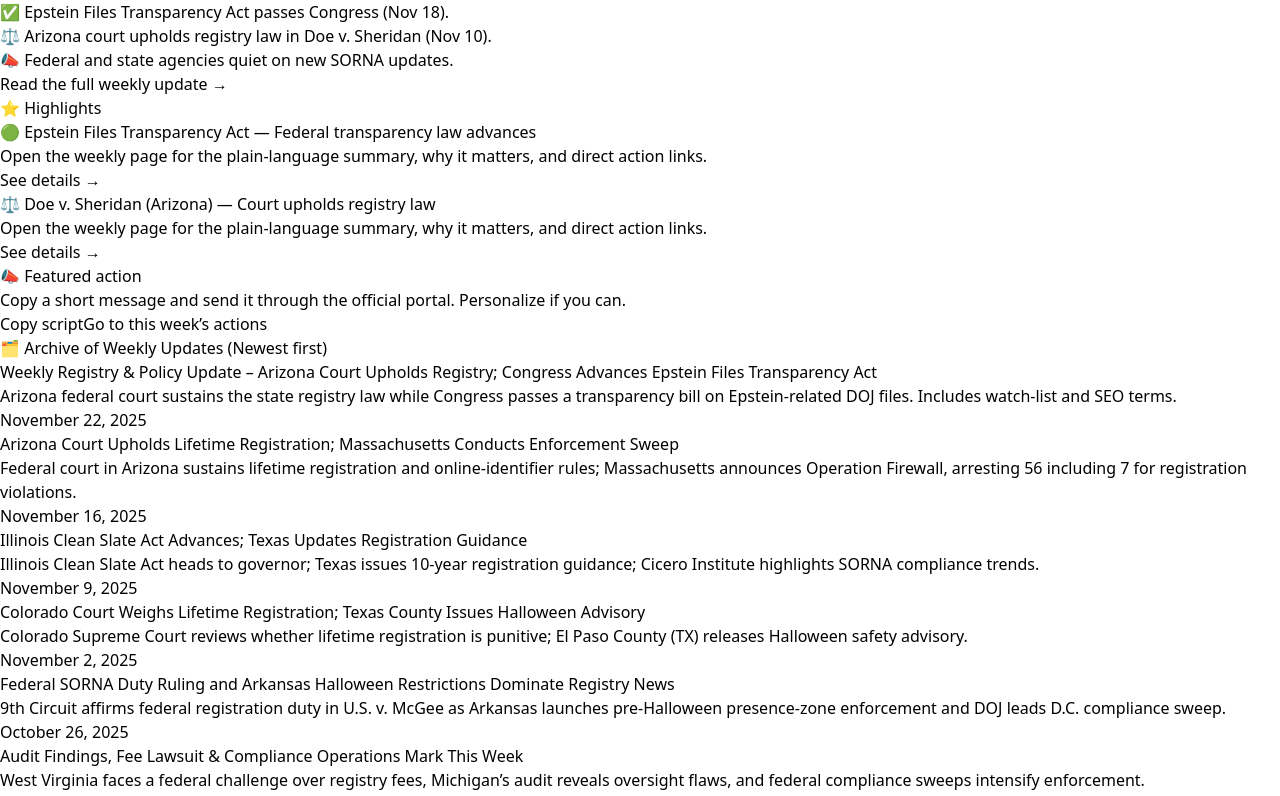
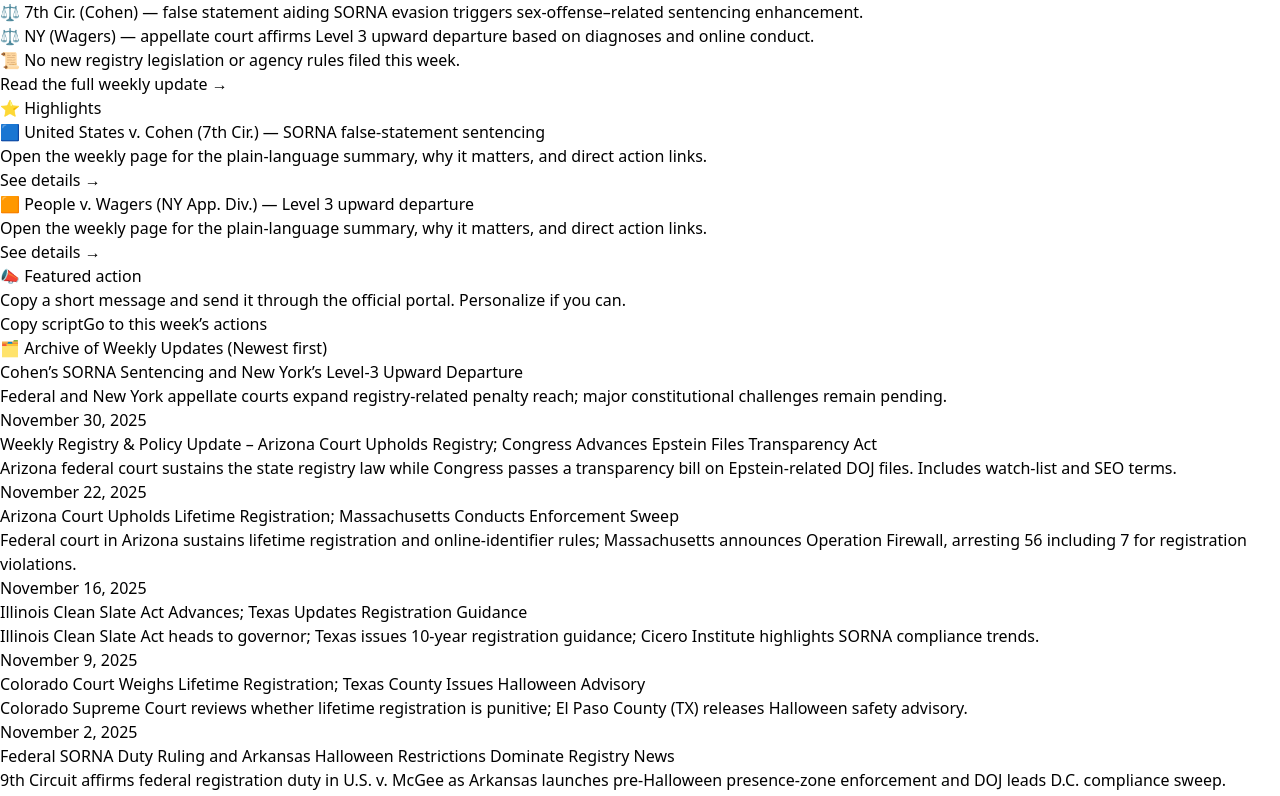
Before and after one commit to projectsolarrecon/Solar, a React (Vite) app: page /resources/legislative-tracker in a window 1280 px wide. Shown: the part 3200-3996 px from the top of the page. Built offline with nearby package versions, Linux system fonts and the light colour scheme.

Commit message:
Update legislativeUpdates.ts

```diff
--- a/src/data/legislativeUpdates.ts
+++ b/src/data/legislativeUpdates.ts
@@ -11,6 +11,12 @@ export type LegislativeUpdateMeta = {
 };
 
 export const legislativeUpdates: LegislativeUpdateMeta[] = [
+{
+  date: "November 30, 2025",
+  title: "Cohen’s SORNA Sentencing and New York’s Level-3 Upward Departure",
+  slug: "2025-11-30",
+  summary: "Federal and New York appellate courts expand registry-related penalty reach; major constitutional challenges remain pending.",
+},
 {
   date: "November 22, 2025",
   title: "Weekly Registry & Policy Update – Arizona Court Upholds Registry; Congress Advances Epstein Files Transparency Act",
```
